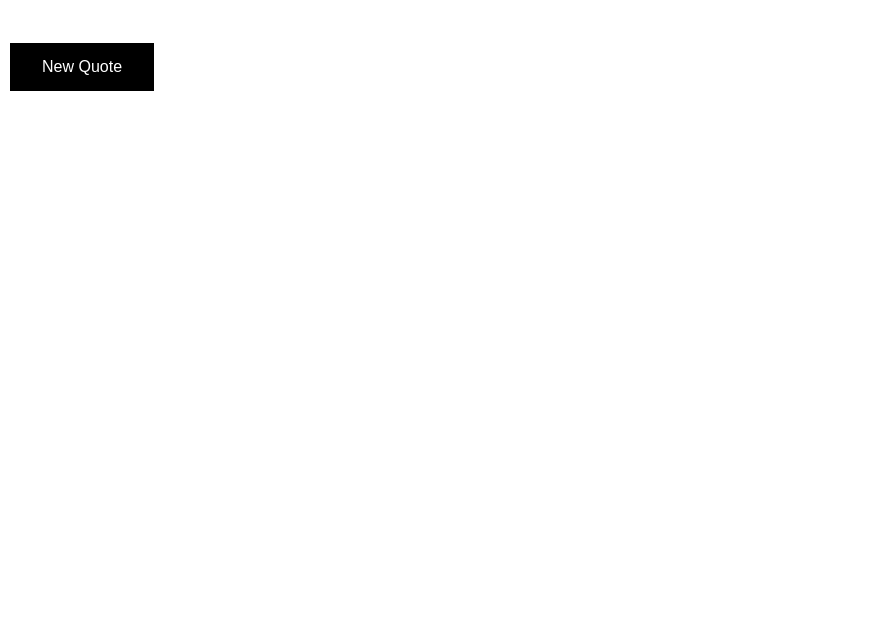
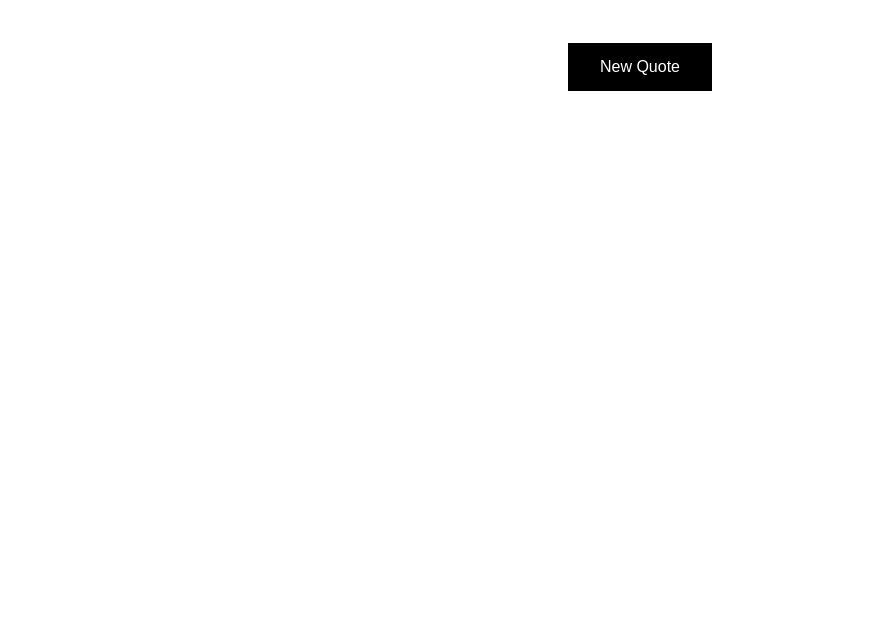
Before and after one commit to akannshu/RandomQuoteApp, a plain HTML site: page artQuote/a.html in a window 1280 px wide. Shown: the part 159-800 px from the top of the page, without its empty margins (0-881 px from the left). Drawn offline with Linux system fonts and the light colour scheme.

Commit message:
Update a.css

```diff
--- a/artQuote/a.css
+++ b/artQuote/a.css
@@ -22,7 +22,7 @@
 
 #fuck
 {
-    align: center;
+    text-align: center;
 }
 
 #qclass
```
